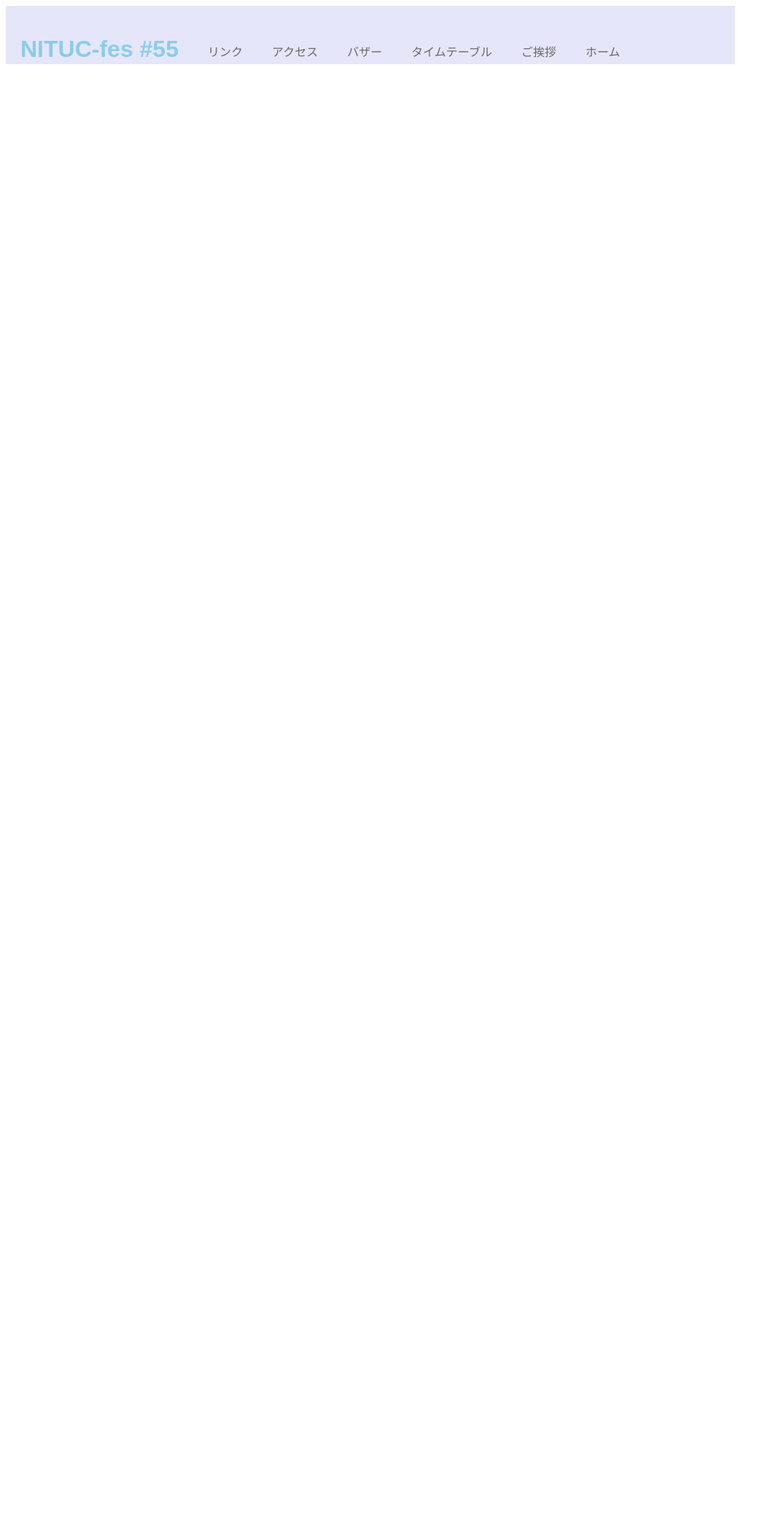
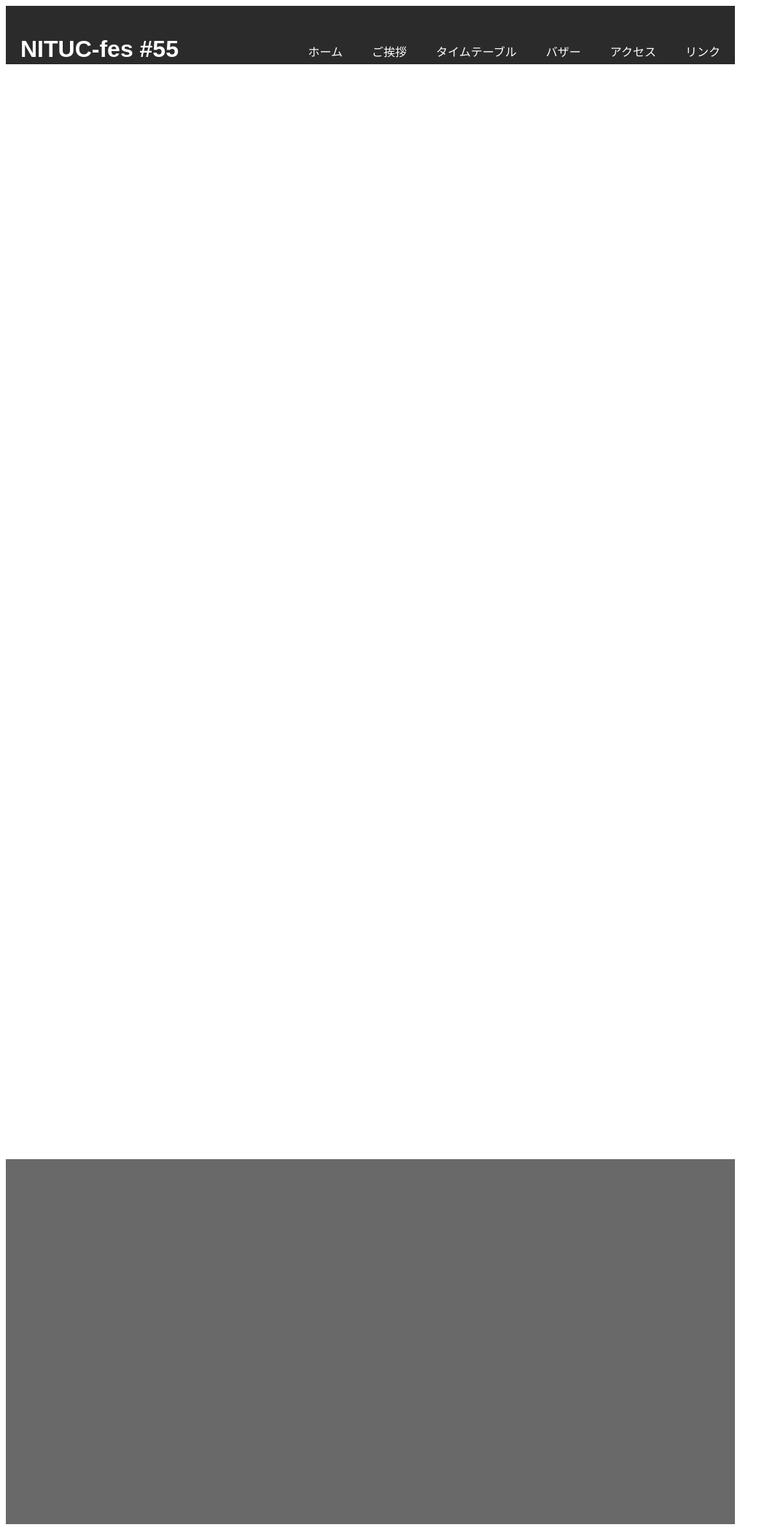
Before and after one commit to kbulili/NITUC-fes55, a PHP site: page / in a window 1280 px wide. Shown: the whole page at 73% size, without its empty margins (0-1063 px from the left). Before the commit the page ends 88 px from the top, so only its background shows below. Run offline with PHP 8.4, Linux system fonts and the light colour scheme; some web fonts are replaced.

Commit message:
雑にheader,main,footer:修正

```diff
--- a/stylesheet.css
+++ b/stylesheet.css
@@ -2,7 +2,7 @@
 
 .header{
 
-	background-color:#e6e6fa;
+	background-color:#2b2b2b;
 	width:1000px;
 	height:80px;
 }
@@ -10,13 +10,33 @@
 .title{
 	font-family: 'Kodchasan', sans-serif;
 	float:left;
-	color:#87ceeb;
+	color:#ffffff;
 	padding:20px;
 }
 
+ul{
+
+}
+
+.main{
+	background-color:#ffffff;
+	width:1000px;
+	height:1500px;
+}
+
+.footer{
+	background-color:#696969;
+	width:1000px;
+	height:500px;
+}
+
+
+
+
 li{
-	color:#696969;
-	float:left;
+
+	color:#ffffff;
+	float:right;
 	padding:50px 20px 20px 20px;
 	list-style:none;
 }
```
